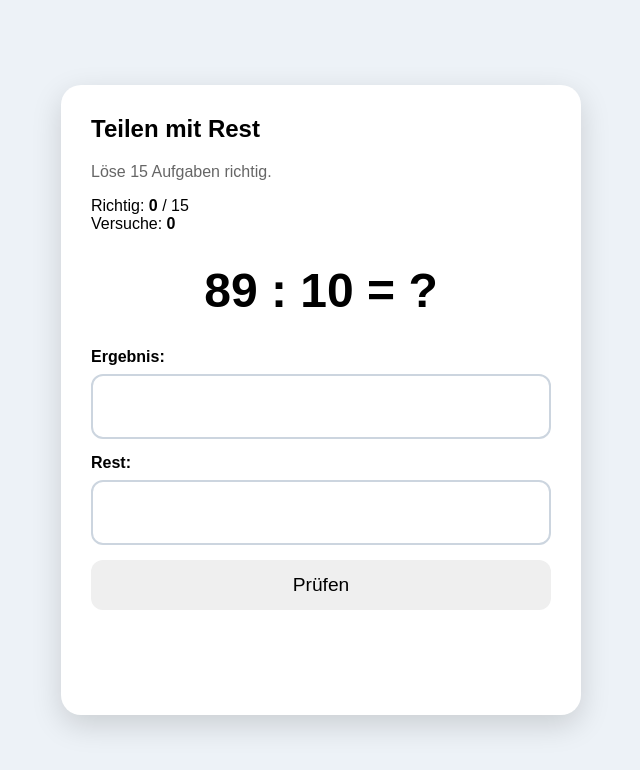
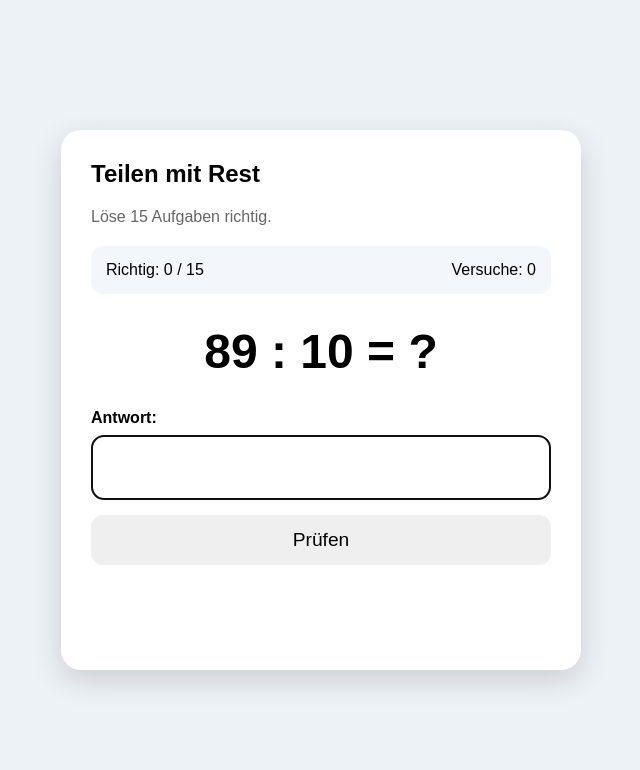
Before and after one commit to retospeerli/teilenmitrest, a plain HTML site: page index.html in a window 1280 px wide. Shown: the whole page, without its empty margins (319-959 px from the left). Drawn offline with Linux system fonts and the light colour scheme.

Commit message:
Update index.html

```diff
--- a/index.html
+++ b/index.html
@@ -1,45 +1,61 @@
 <!doctype html>
 <html lang="de">
 <head>
-  <meta charset="UTF-8" />
-  <meta name="viewport" content="width=device-width, initial-scale=1.0" />
+    <meta charset="UTF-8">
+    <meta name="viewport" content="width=device-width, initial-scale=1.0">
     <title>Teilen mit Rest</title>
-  <link rel="stylesheet" href="style.css" />
+    <link rel="stylesheet" href="style.css">
 </head>
 <body>
+
 <main class="app">
+
     <section class="card">
+
         <h1>Teilen mit Rest</h1>
         <p class="subtitle">Löse 15 Aufgaben richtig.</p>
 
-      <div class="progress">
-        <div>Richtig: <strong id="correctCount">0</strong> / 15</div>
-        <div>Versuche: <strong id="tryCount">0</strong></div>
+        <div class="stats">
+            <div>Richtig: <span id="correctCount">0</span> / 15</div>
+            <div>Versuche: <span id="tryCount">0</span></div>
         </div>
 
-      <div id="task" class="task">...</div>
+        <div id="task" class="task"></div>
 
         <form id="answerForm">
+
             <label>
-          Ergebnis:
-          <input id="quotientInput" type="number" min="0" inputmode="numeric" required />
+                Antwort:
+                <input
+                    id="answerInput"
+                    type="text"
+                    autocomplete="off"
+                    spellcheck="false"
+                    required
+                >
             </label>
 
-        <label>
-          Rest:
-          <input id="remainderInput" type="number" min="0" inputmode="numeric" required />
-        </label>
+            <button type="submit">
+                Prüfen
+            </button>
 
-        <button type="submit">Prüfen</button>
         </form>
 
         <div id="feedback" class="feedback"></div>
 
-      <button id="nextBtn" class="secondary" hidden>Nächste Aufgabe</button>
-      <button id="restartBtn" class="secondary" hidden>Neu starten</button>
+        <button id="nextBtn" hidden>
+            Nächste Aufgabe
+        </button>
+
+        <button id="restartBtn" hidden>
+            Neu starten
+        </button>
+
     </section>
+
 </main>
 
 <script src="app.js"></script>
+
 </body>
 </html>
```
Lines whose indentation alone changed are shown as unchanged.
